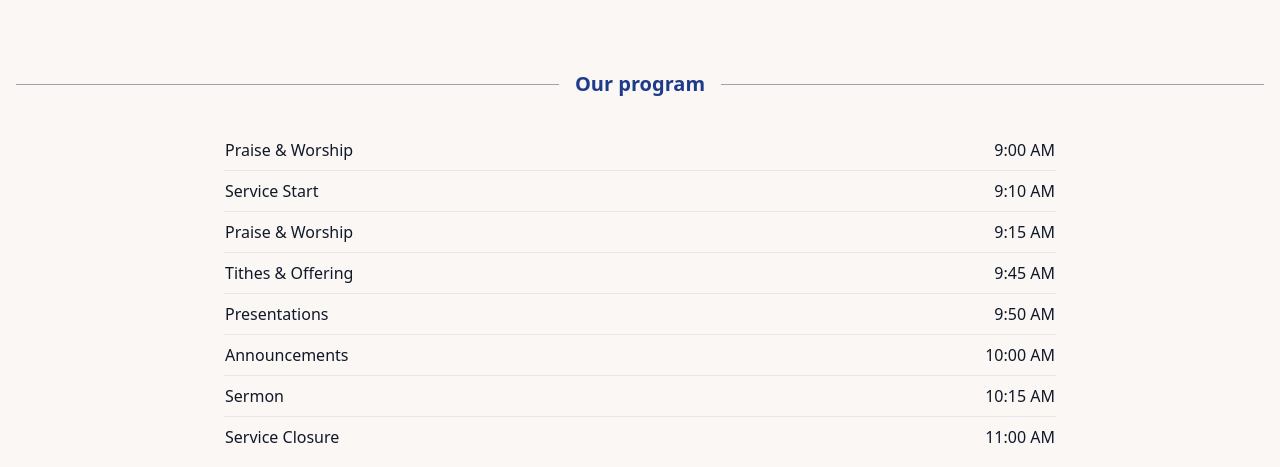
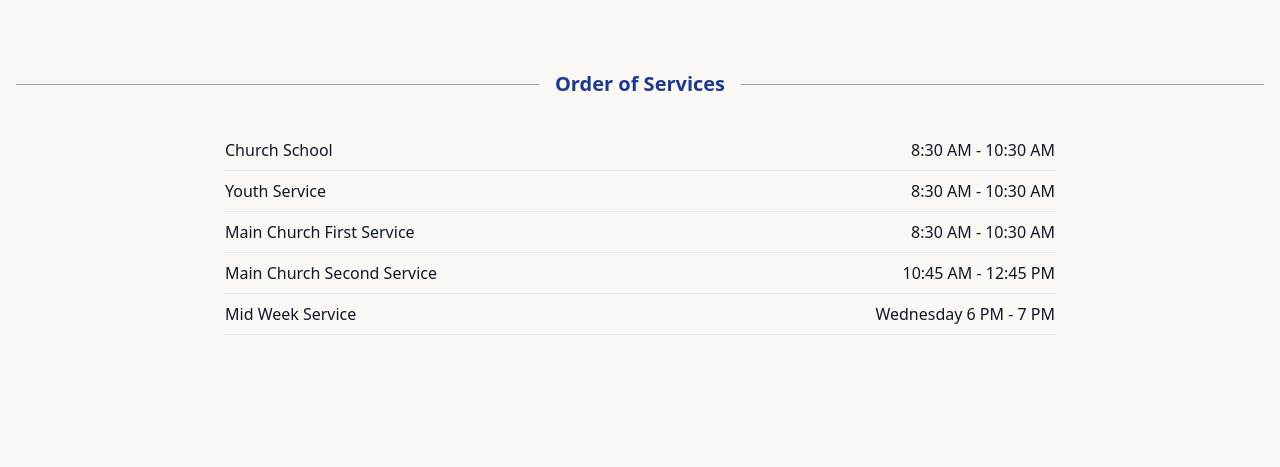
Before and after one commit to wahinyak/bethelweb, a React (Vite) app in the folder client/: page /services in a window 1280 px wide. Shown: the part 330-797 px from the top of the page. Built offline with nearby package versions, Linux system fonts and the light colour scheme.

Commit message:
Update order of services

```diff
--- a/client/src/components/services.jsx
+++ b/client/src/components/services.jsx
@@ -51,42 +51,30 @@ const Services = () => {
         <div className="container mx-auto px-4">
           <div className="flex items-center my-8">
             <div className="flex-grow border-t border-gray-400"></div>
-            <span className="mx-4 text-xl font-bold text-blue-900">Our program</span>
+            <span className="mx-4 text-xl font-bold text-blue-900">Order of Services</span>
             <div className="flex-grow border-t border-gray-400"></div>
           </div>
           <table className="table-auto w-full md:w-2/3 mx-auto text-left text-gray-900 dark:text-white">
             <tbody>
               <tr className="border-b">
-                <td className="py-2">Praise & Worship</td>
-                <td className="py-2 text-right">9:00 AM</td>
+                <td className="py-2">Church School</td>
+                <td className="py-2 text-right">8:30 AM - 10:30 AM</td>
               </tr>
               <tr className="border-b">
-                <td className="py-2">Service Start</td>
-                <td className="py-2 text-right">9:10 AM</td>
+                <td className="py-2">Youth Service</td>
+                <td className="py-2 text-right">8:30 AM - 10:30 AM</td>
               </tr>
               <tr className="border-b">
-                <td className="py-2">Praise & Worship</td>
-                <td className="py-2 text-right">9:15 AM</td>
+                <td className="py-2">Main Church First Service</td>
+                <td className="py-2 text-right">8:30 AM - 10:30 AM</td>
               </tr>
               <tr className="border-b">
-                <td className="py-2">Tithes & Offering</td>
-                <td className="py-2 text-right">9:45 AM</td>
+                <td className="py-2">Main Church Second Service</td>
+                <td className="py-2 text-right">10:45 AM - 12:45 PM</td>
               </tr>
               <tr className="border-b">
-                <td className="py-2">Presentations</td>
-                <td className="py-2 text-right">9:50 AM</td>
-              </tr>
-              <tr className="border-b">
-                <td className="py-2">Announcements</td>
-                <td className="py-2 text-right">10:00 AM</td>
-              </tr>
-              <tr className="border-b">
-                <td className="py-2">Sermon</td>
-                <td className="py-2 text-right">10:15 AM</td>
-              </tr>
-              <tr>
-                <td className="py-2">Service Closure</td>
-                <td className="py-2 text-right">11:00 AM</td>
+                <td className="py-2">Mid Week Service</td>
+                <td className="py-2 text-right">Wednesday 6 PM - 7 PM</td>
               </tr>
             </tbody>
           </table>
```
